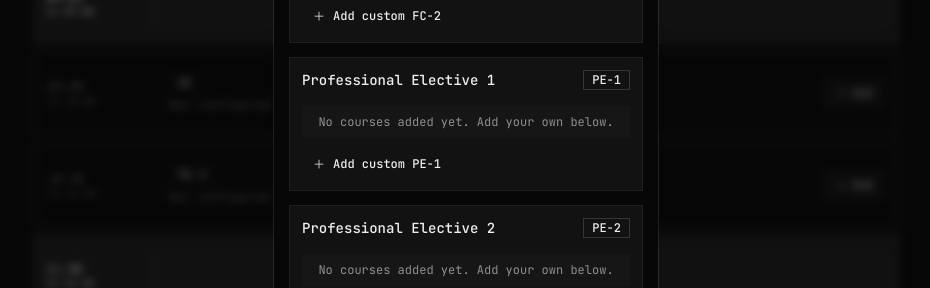
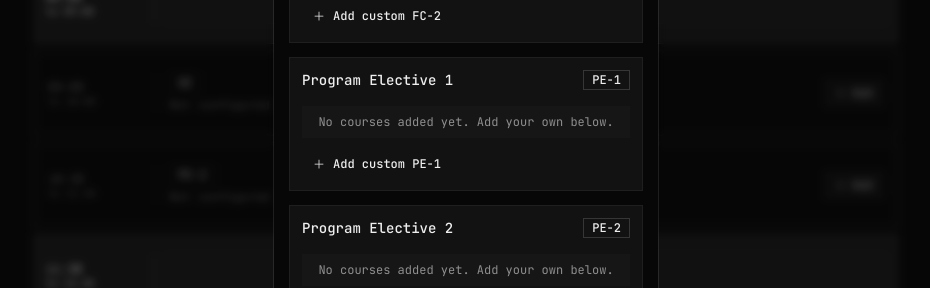
Before and after one commit to aaditagrawal/semester-timetable-v1, a Next.js app: page / in a window 1280 px wide. Shown: the part 364-652 px from the top of the page, without its empty margins (174-1104 px from the left). Built offline with nearby package versions, Linux system fonts and the light colour scheme.

Commit message:
fix: fixed mis-abbreviation

```diff
--- a/components/setup-modal.tsx
+++ b/components/setup-modal.tsx
@@ -124,9 +124,9 @@ export function SetupModal({
     const getTypeLabel = (type: string) => {
         switch (type) {
             case "PE-1":
-                return "Professional Elective 1";
+                return "Program Elective 1";
             case "PE-2":
-                return "Professional Elective 2";
+                return "Program Elective 2";
             case "OE":
                 return "Open Elective";
             case "FC-2":
```
